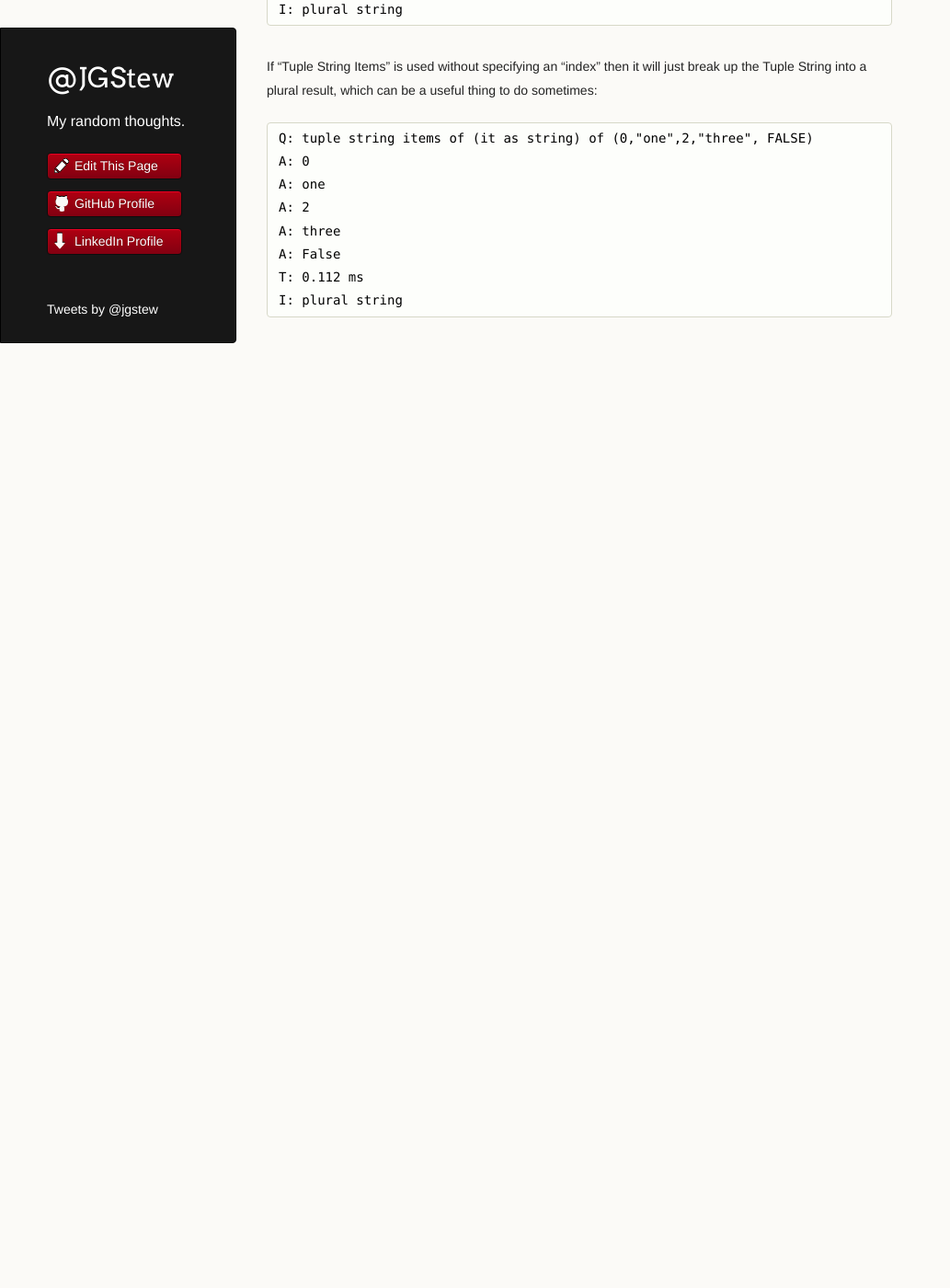
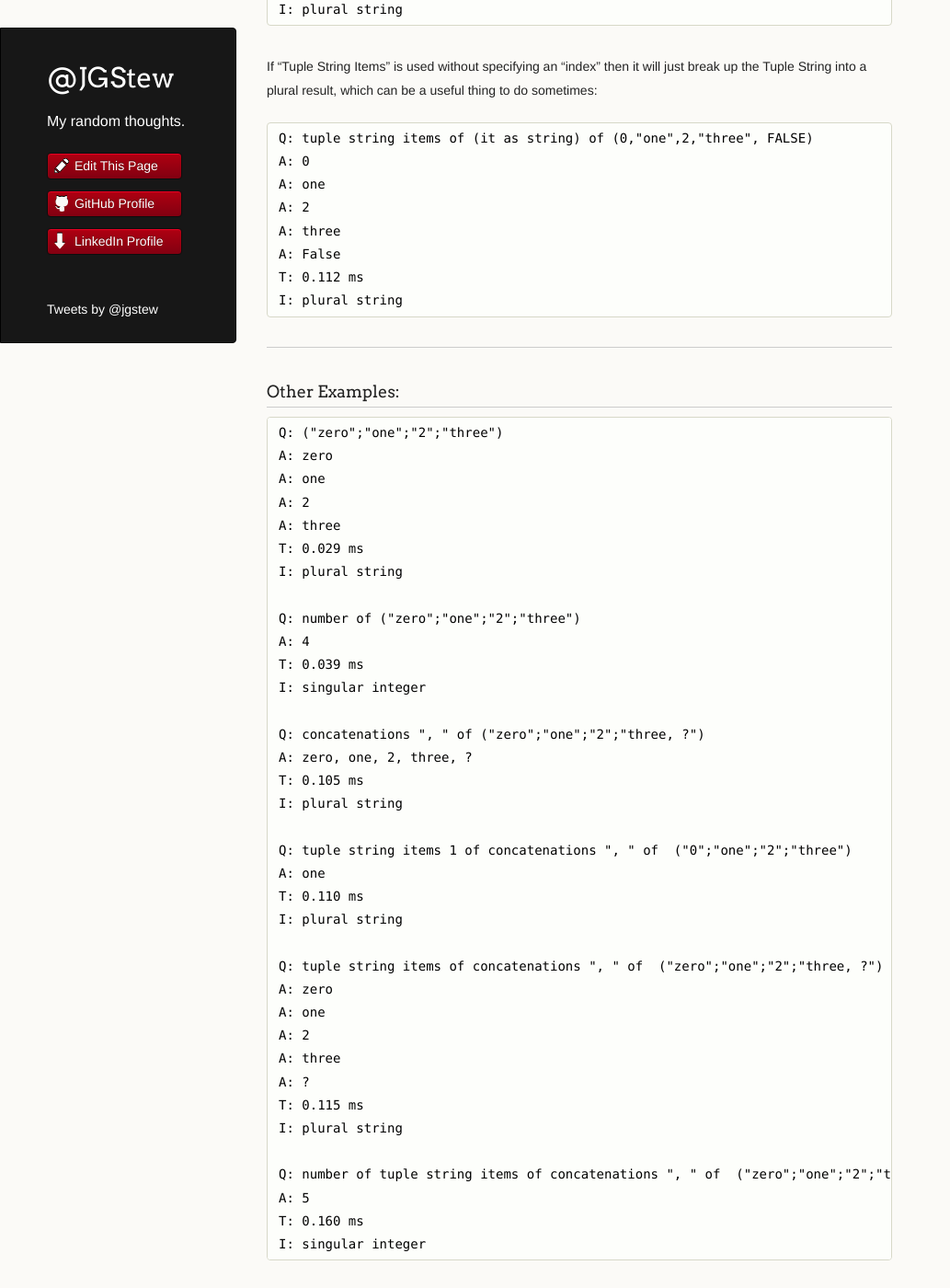
Before and after one commit to jgstew/jgstew.github.io, a Jekyll site: the page built from _posts/2018-12-04-BigFix-Tuple-String-Items-Inspector.md, in a window 1280 px wide and 1400 px high, scrolled down 984 px. Shown: the whole window at 92% size, without its empty margins (0-1033 px from the left). Built offline with Jekyll 4.4.1, drawn with Linux system fonts in a browser that asks for light colours; nearby versions of some CDN libraries; comment, search, counter and statistics services are not loaded; before the commit the page ends 1411 px from its top, so only the background shows below that.

Commit message:
Update 2018-12-04-BigFix-Tuple-String-Items-Inspector.md

```diff
--- a/_posts/2018-12-04-BigFix-Tuple-String-Items-Inspector.md
+++ b/_posts/2018-12-04-BigFix-Tuple-String-Items-Inspector.md
@@ -46,3 +46,45 @@ If "Tuple String Items" is used without specifying an "index" then it will just
     A: False
     T: 0.112 ms
     I: plural string
+
+
+----------
+
+### Other Examples:
+
+    Q: ("zero";"one";"2";"three")
+    A: zero
+    A: one
+    A: 2
+    A: three
+    T: 0.029 ms
+    I: plural string
+
+    Q: number of ("zero";"one";"2";"three")
+    A: 4
+    T: 0.039 ms
+    I: singular integer
+
+    Q: concatenations ", " of ("zero";"one";"2";"three, ?")
+    A: zero, one, 2, three, ?
+    T: 0.105 ms
+    I: plural string
+
+    Q: tuple string items 1 of concatenations ", " of  ("0";"one";"2";"three")
+    A: one
+    T: 0.110 ms
+    I: plural string
+
+    Q: tuple string items of concatenations ", " of  ("zero";"one";"2";"three, ?")
+    A: zero
+    A: one
+    A: 2
+    A: three
+    A: ?
+    T: 0.115 ms
+    I: plural string
+
+    Q: number of tuple string items of concatenations ", " of  ("zero";"one";"2";"three, ?")
+    A: 5
+    T: 0.160 ms
+    I: singular integer
```
